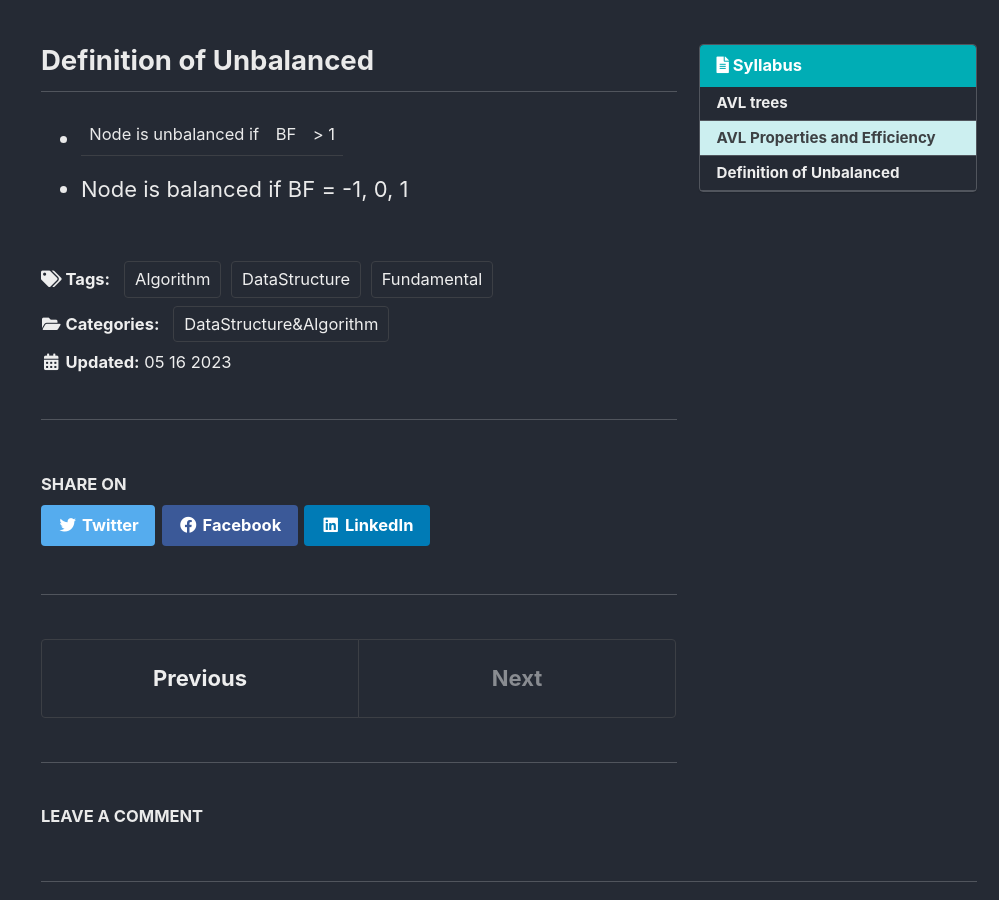
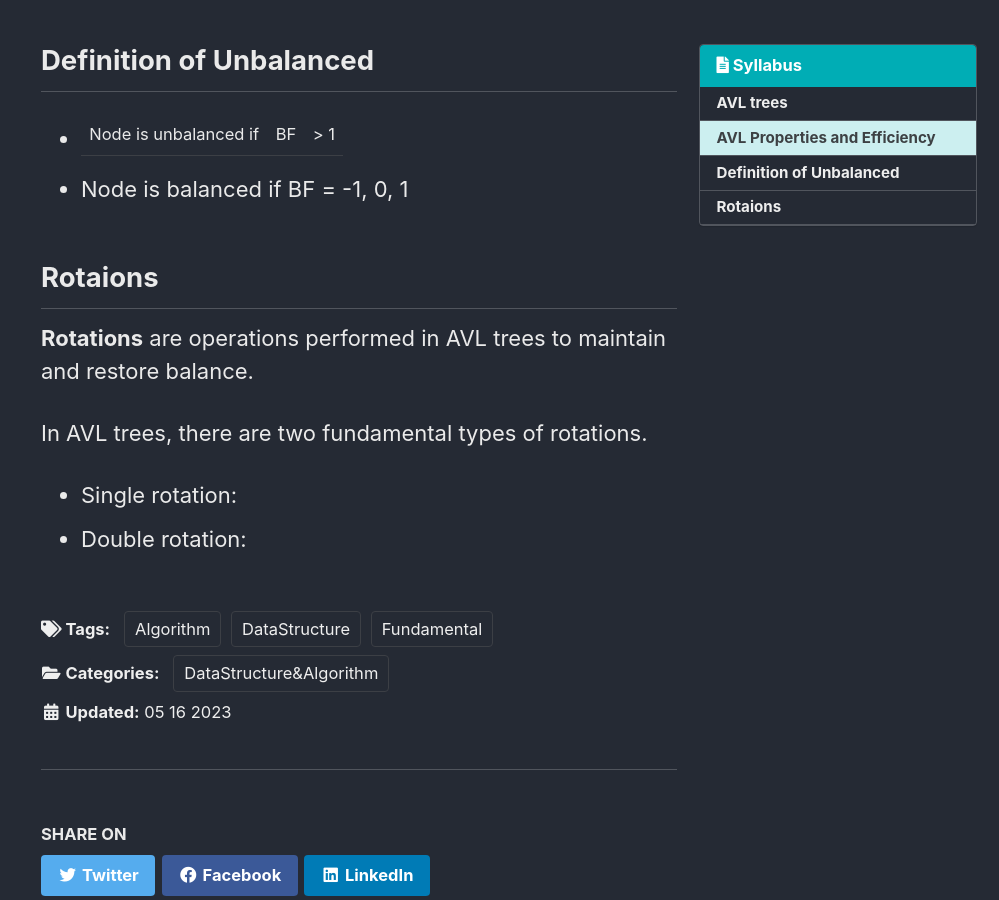
Before and after one commit to PyChanyoung/PyChanyoung.github.io, a Jekyll site: the page built from _posts/2023-05-16-AVLs.md, in a window 1280 px wide and 900 px high, scrolled down 786 px. Shown: the whole window, without its empty margins (281-1280 px from the left). Built offline with Jekyll 4.4.1, drawn with Linux system fonts in a browser that asks for light colours; cached includes are drawn as plain includes; some web fonts are replaced; comment, search, counter and statistics services are not loaded.

Commit message:
Updated content

```diff
--- a/_posts/2023-05-16-AVLs.md
+++ b/_posts/2023-05-16-AVLs.md
@@ -27,3 +27,12 @@ AVL Trees are sub classification of BSTs.
 
 - Node is unbalanced if |BF| > 1
 - Node is balanced if BF = -1, 0, 1
+
+## Rotaions
+
+**Rotations** are operations performed in AVL trees to maintain and restore balance.
+
+In AVL trees, there are two fundamental types of rotations.
+
+- Single rotation:
+- Double rotation:
```
